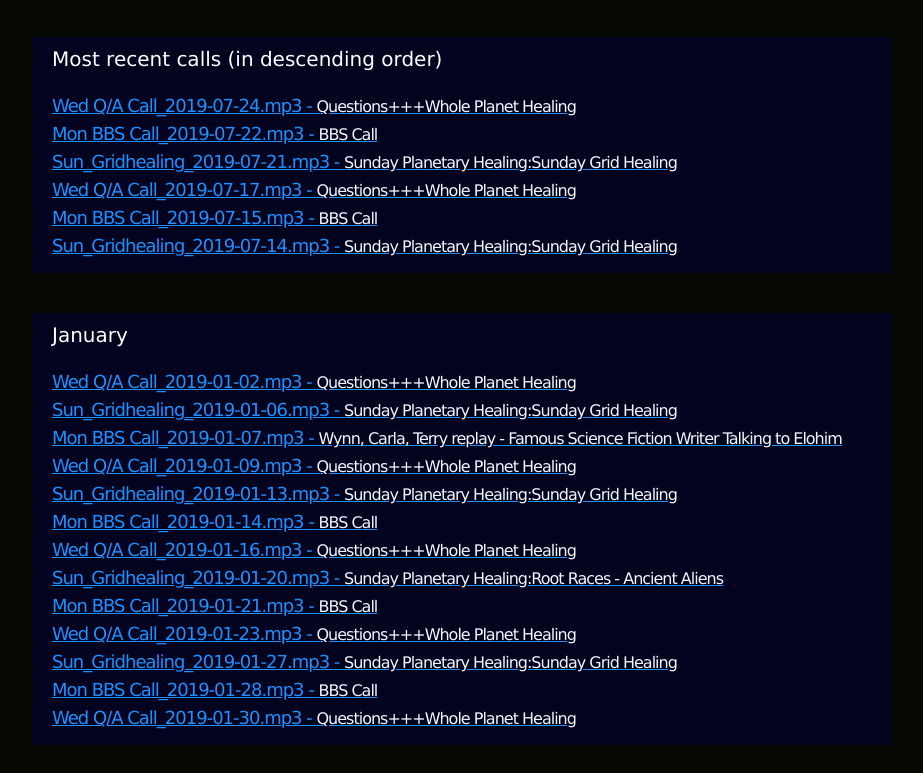
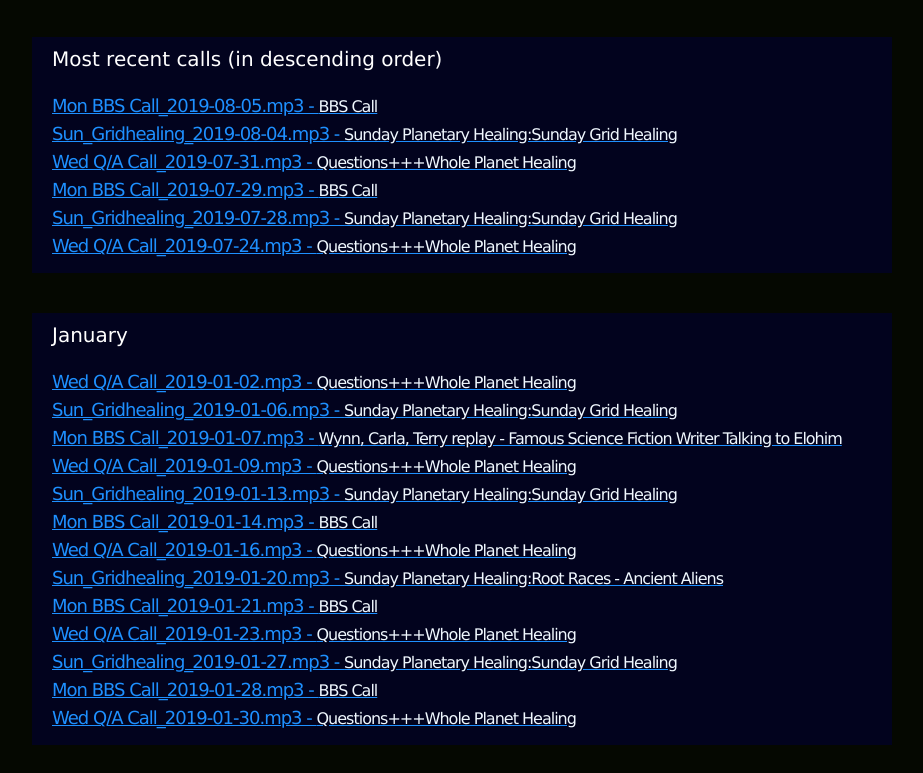
Before and after one commit to thespiritchannel/thespiritchannel.github.io, a plain HTML site: page index.html in a window 1280 px wide. Shown: the part 1047-1820 px from the top of the page, without its empty margins (178-1101 px from the left). Drawn offline with Linux system fonts and the light colour scheme.

Commit message:
Update index.html

```diff
--- a/index.html
+++ b/index.html
@@ -5,7 +5,7 @@
 <meta name="keywords" content="" />
 <meta name="description" content="" />
 <meta http-equiv="content-type" content="text/html; charset=utf-8" />
-<meta http-equiv="last-modified" content="2019-07-25@16:53:13 TMZ" />
+<meta http-equiv="last-modified" content="2019-08-06@14:56:47 TMZ" />
 <title>Intelligent-Infinity</title>
 <link rel="shortcut icon" href="favicon.ico" >
 
@@ -118,7 +118,7 @@
         <table width="100%" border="0">
             <tr>
                 <td>
-                    Last Updated : July 25, 2019
+                    Last Updated : August 06, 2019
                 </td>
 
                 <td>
@@ -209,12 +209,12 @@
         </table>
     </div>
 <div id="xout"> Most recent calls (in descending order) <br> <br>
+<h2><a href ="https://intelligentinfinity.egnyte.com/dl/yy0FTgOG5X">Mon BBS Call_2019-08-05.mp3 - <span>BBS Call</span></a></h2>
+<h2><a href ="https://intelligentinfinity.egnyte.com/dl/hqhmsCQCFx">Sun_Gridhealing_2019-08-04.mp3 - <span>Sunday Planetary Healing:Sunday Grid Healing</span></a></h2>
+<h2><a href ="https://intelligentinfinity.egnyte.com/dl/FB8lLI37q7">Wed Q/A Call_2019-07-31.mp3 - <span>Questions+++Whole Planet Healing</span></a></h2>
+<h2><a href ="https://intelligentinfinity.egnyte.com/dl/RM1vN26qX6">Mon BBS Call_2019-07-29.mp3 - <span>BBS Call</span></a></h2>
+<h2><a href ="https://intelligentinfinity.egnyte.com/dl/bDrxI1mZJS">Sun_Gridhealing_2019-07-28.mp3 - <span>Sunday Planetary Healing:Sunday Grid Healing</span></a></h2>
 <h2><a href ="https://intelligentinfinity.egnyte.com/dl/Faj8K3wnum">Wed Q/A Call_2019-07-24.mp3 - <span>Questions+++Whole Planet Healing</span></a></h2>
-<h2><a href ="https://intelligentinfinity.egnyte.com/dl/c0E4TEpoV3">Mon BBS Call_2019-07-22.mp3 - <span>BBS Call</span></a></h2>
-<h2><a href ="https://intelligentinfinity.egnyte.com/dl/HBAnRwZUud">Sun_Gridhealing_2019-07-21.mp3 - <span>Sunday Planetary Healing:Sunday Grid Healing</span></a></h2>
-<h2><a href ="https://intelligentinfinity.egnyte.com/dl/x173cZTo0o">Wed Q/A Call_2019-07-17.mp3 - <span>Questions+++Whole Planet Healing</span></a></h2>
-<h2><a href ="https://intelligentinfinity.egnyte.com/dl/d0ziEU5DTH">Mon BBS Call_2019-07-15.mp3 - <span>BBS Call</span></a></h2>
-<h2><a href ="https://intelligentinfinity.egnyte.com/dl/QcfmUR58wd">Sun_Gridhealing_2019-07-14.mp3 - <span>Sunday Planetary Healing:Sunday Grid Healing</span></a></h2>
 </div>
 
 
@@ -318,7 +318,6 @@ June <br> <br>
 <h2><a href ="https://intelligentinfinity.egnyte.com/dl/RnePUcu2oj">Wed Q/A Call_2019-06-26.mp3 - <span>Questions+++Whole Planet Healing</span></a></h2>
 <h2><a href ="https://intelligentinfinity.egnyte.com/dl/bUYShkU6i8">Sun_Gridhealing_2019-06-30.mp3 - <span>Sunday Planetary Healing:Sunday Grid Healing</span></a></h2>
 </div>
-<a id="link1"></a>
 
 <div id="xout">
 July <br> <br>
@@ -333,6 +332,16 @@ July <br> <br>
 <h2><a href ="https://intelligentinfinity.egnyte.com/dl/HBAnRwZUud">Sun_Gridhealing_2019-07-21.mp3 - <span>Sunday Planetary Healing:Sunday Grid Healing</span></a></h2>
 <h2><a href ="https://intelligentinfinity.egnyte.com/dl/c0E4TEpoV3">Mon BBS Call_2019-07-22.mp3 - <span>BBS Call</span></a></h2>
 <h2><a href ="https://intelligentinfinity.egnyte.com/dl/Faj8K3wnum">Wed Q/A Call_2019-07-24.mp3 - <span>Questions+++Whole Planet Healing</span></a></h2>
+<h2><a href ="https://intelligentinfinity.egnyte.com/dl/bDrxI1mZJS">Sun_Gridhealing_2019-07-28.mp3 - <span>Sunday Planetary Healing:Sunday Grid Healing</span></a></h2>
+<h2><a href ="https://intelligentinfinity.egnyte.com/dl/RM1vN26qX6">Mon BBS Call_2019-07-29.mp3 - <span>BBS Call</span></a></h2>
+<h2><a href ="https://intelligentinfinity.egnyte.com/dl/FB8lLI37q7">Wed Q/A Call_2019-07-31.mp3 - <span>Questions+++Whole Planet Healing</span></a></h2>
+</div>
+<a id="link1"></a>
+
+<div id="xout">
+August <br> <br>
+<h2><a href ="https://intelligentinfinity.egnyte.com/dl/hqhmsCQCFx">Sun_Gridhealing_2019-08-04.mp3 - <span>Sunday Planetary Healing:Sunday Grid Healing</span></a></h2>
+<h2><a href ="https://intelligentinfinity.egnyte.com/dl/yy0FTgOG5X">Mon BBS Call_2019-08-05.mp3 - <span>BBS Call</span></a></h2>
 </div>
 <center>
         <br /><br />
```
